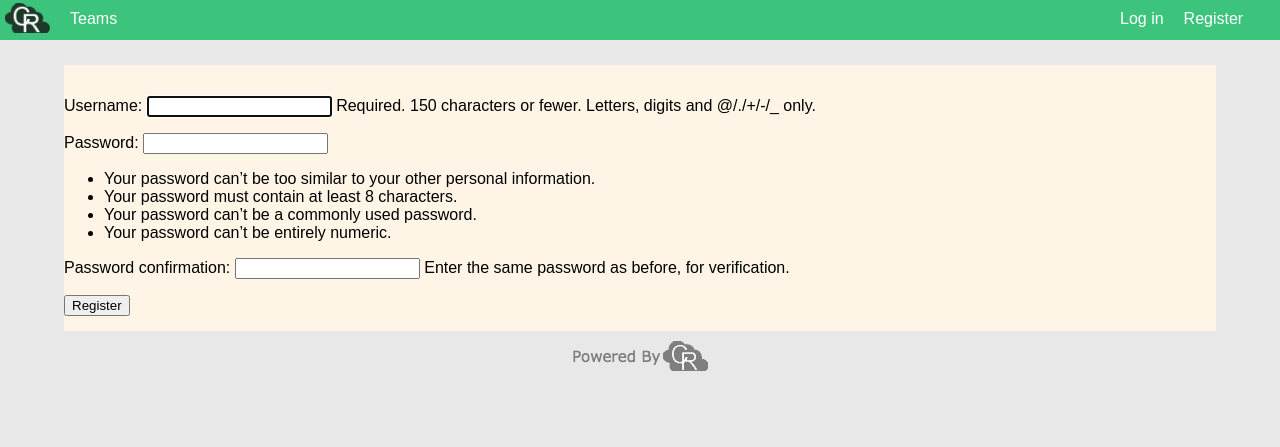
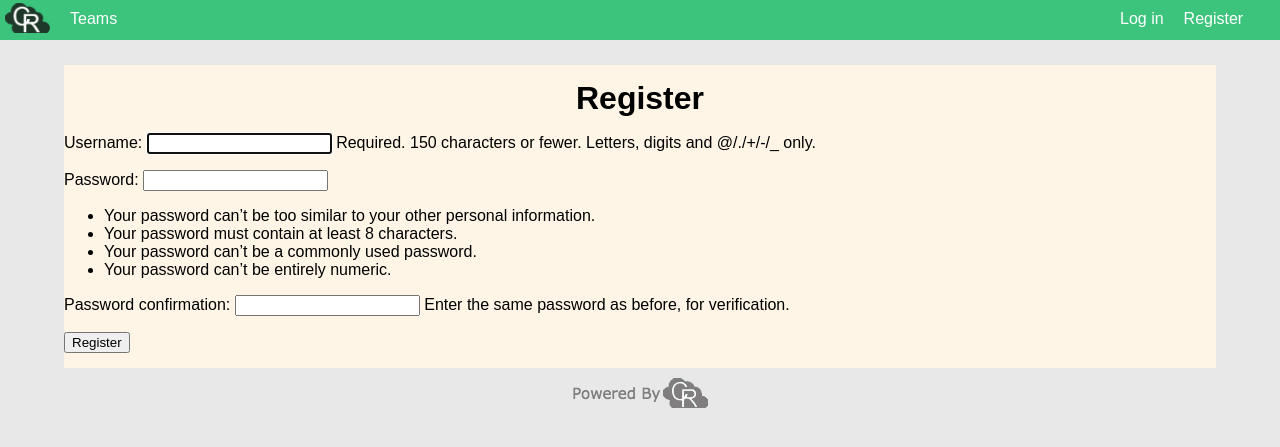
Before and after one commit to Jabronious/CloudRoni, a Django app: page /users/register/ in a window 1280 px wide. Shown: the top 447 px of the page. Run offline with Django 3.2, Linux system fonts and the light colour scheme; some libraries are stand-ins or nearby versions.

Commit message:
adds styling to the register page

```diff
--- a/users/templates/users/register.html
+++ b/users/templates/users/register.html
@@ -1,12 +1,19 @@
 {% extends 'base.html' %}
+{% load static %}
+{% load fontawesome %}
 
-{% block content%}
+{% block content %}
+<link rel="stylesheet" href="{% static 'users/css/users.css' %}">
 
-    <form method='post' action="{% url 'users:register' %}">
+<h1 class='page-header'>Register</h1>
+
+    <form method='post' id='register-form' action="{% url 'users:register' %}">
         {% csrf_token %}
         {{ form.as_p }}
 
-        <button name='submit'>Register</button>
+        <div class='button-holder'>
+            <button name='submit'>Register</button>
+        </div>
         <input type="hidden" name="next" value="{% url 'cloud_roni:index' %}" />
     </form>
 
```
Also changed, not shown: users/static/users/css/users.css (+9 -0 lines).
